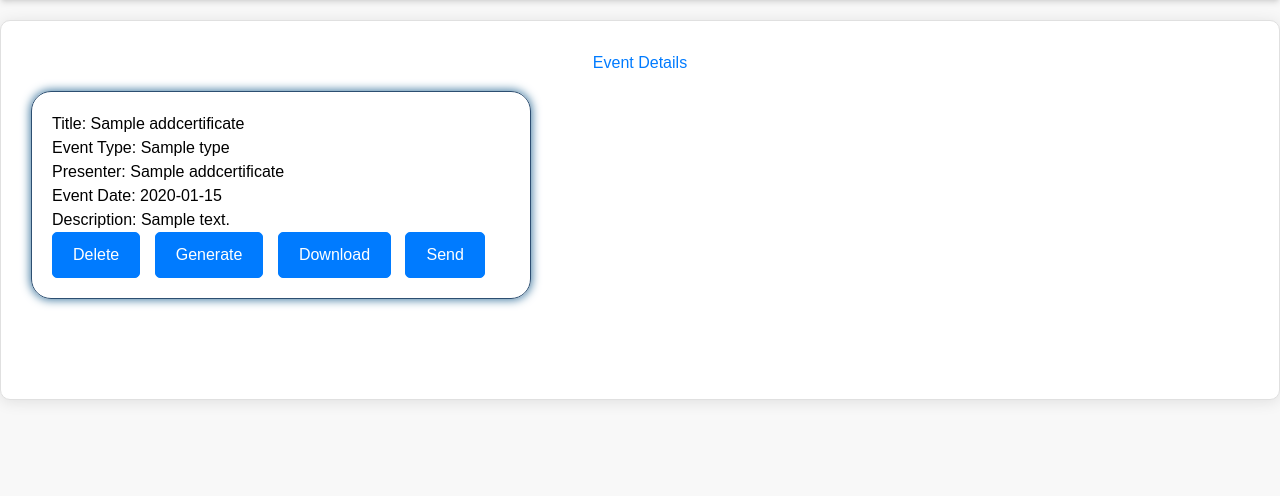
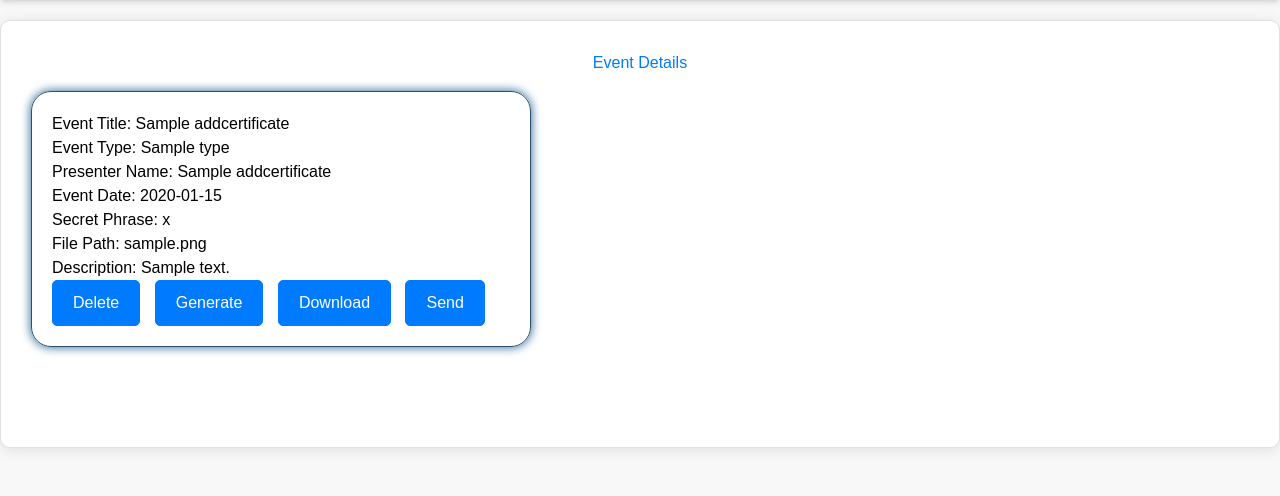
Before and after one commit to zalsaeed/cgav, a Flask app: page /certificate_details/1 in a window 1280 px wide. Shown: the part 68-564 px from the top of the page. Run offline with Flask 2, Linux system fonts and the light colour scheme; a user stored in the database is signed in; tables that the repository leaves empty hold one stand-in row (values such as "Sample post"); parts of the project's set-up code (start-up, migrations or seed data) failed here and were passed over; some libraries are stand-ins or nearby versions; some web fonts are replaced.

Commit message:
Task #8 in Teams
Added more details in event details page
(certificate_details.html).

```diff
--- a/src/flask_website/templates/certificate_details.html
+++ b/src/flask_website/templates/certificate_details.html
@@ -9,11 +9,14 @@
     <h1 class="mb-4 text-center">Event Details</h1>
     <div class="card">
       <div class="card-body">
-        <h5 class="card-title">Title: {{ certificate.certificate_title }}</h5>
+        <h5 class="card-title">Event Title: {{ certificate.certificate_title }}</h5>
         <p class="card-text">Event Type: {{ certificate.event_type.event_type_name }}</p>
-        <p class="card-text">Presenter: {{ certificate.presenter_name }}</p>
+        <p class="card-text">Presenter Name: {{ certificate.presenter_name }}</p>
         <p class="card-text">Event Date: {{ certificate.event_date.strftime('%Y-%m-%d') }}</p>
+        <p class="card-text">Secret Phrase: {{ certificate.secret_phrase }}</p>
+        <p class="card-text">File Path: {{ certificate.file_path }}</p>
         <p class="card-text">Description: {{ certificate.certificate_description }}</p>
+
 
         <!-- Buttons -->
         <button id="delete-btn" class="custom-action-button" onclick="handleDelete()">Delete</button>
```
